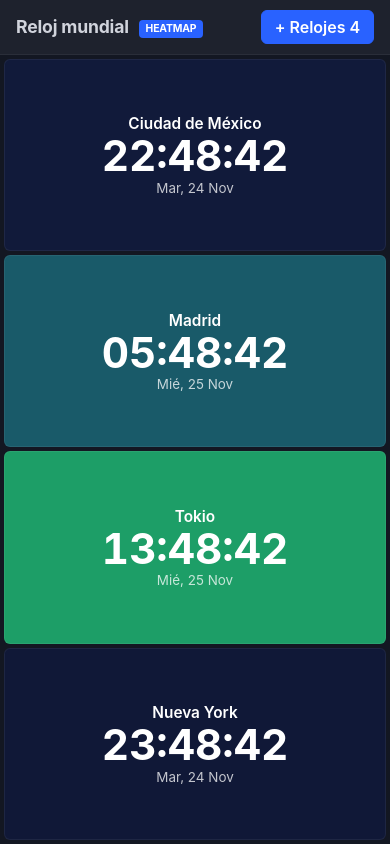
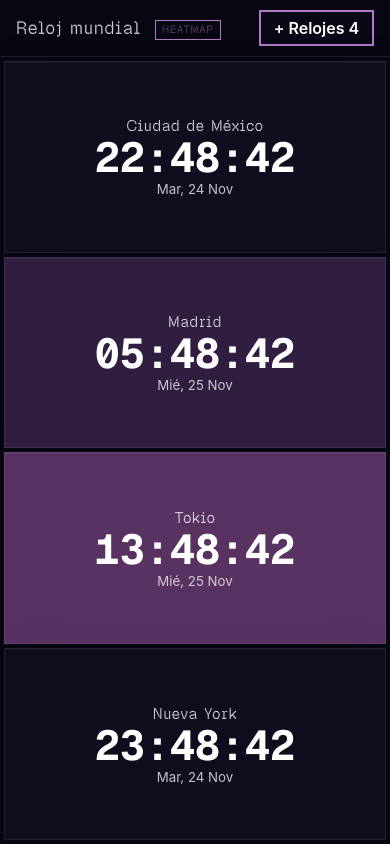
Before and after one commit to MoiBaldenegro/pagina-web-pequena-llamada-reloj-mundial, a website with bundled scripts: page index.html in a window 390 px wide. Built offline with nearby package versions, Linux system fonts and the light colour scheme.

Commit message:
mejora-de-estilos (#13)

```diff
--- a/css/styles.css
+++ b/css/styles.css
@@ -1,26 +1,38 @@
+@font-face { font-family: 'Geist'; src: url('./fonts/Geist-Variable.woff2') format('woff2'); font-weight: 100 900; font-display: swap; }
+@font-face { font-family: 'Geist Mono'; src: url('./fonts/GeistMono-Variable.woff2') format('woff2'); font-weight: 100 900; font-display: swap; }
+@font-face { font-family: 'Geist Pixel'; src: url('./fonts/GeistPixel-Circle.woff2') format('woff2'); font-weight: 400; font-display: swap; }
 * { box-sizing: border-box; }
 [hidden] { display: none !important; }
 :root {
-  --bg: #131722; --panel: #1e222d; --line: #2a2e39; --text: #d1d4dc; --muted: #787b86; --accent: #2962ff;
-  --up: #089981; --down: #f23645;
+  --bg: #070716; --panel: #101018; --line: rgba(255,255,255,.08); --line-strong: rgba(255,255,255,.15);
+  --text: #fff; --muted: #b8b8c5; --accent: #B37AC2; --accent-hover: #C396CF; --glow: rgba(108,56,122,.35);
+  --up: #39C98A; --down: #F05B72; --ease: .28s cubic-bezier(.2,.8,.2,1);
+  --font-sans: 'Geist', ui-sans-serif, system-ui, sans-serif;
+  --font-mono: 'Geist Mono', ui-monospace, monospace;
+  --font-display: 'Geist Pixel', ui-monospace, monospace;
 }
 html, body { height: 100%; }
+body {
+  margin: 0; overflow: hidden;
+  font-family: var(--font-sans);
+  background: radial-gradient(120% 80% at 50% 0%, #3C1F44 0%, #150A18 45%, #05050b 100%) fixed, var(--bg); color: var(--text);
+}
 body {
   margin: 0; overflow: hidden;
   font-family: -apple-system, BlinkMacSystemFont, "Trebuchet MS", Roboto, Ubuntu, sans-serif;
   background: var(--bg); color: var(--text);
 }
 .app { height: 100dvh; display: flex; flex-direction: column; position: relative; }
-.topbar { display: flex; align-items: center; gap: 1rem; padding: 0.6rem 1rem; border-bottom: 1px solid var(--line); background: var(--panel); }
-h1 { margin: 0; font-size: 1.1rem; font-weight: 700; letter-spacing: -0.01em; flex: 1; }
-.badge { font-size: 0.65rem; padding: 0.15rem 0.4rem; border-radius: 4px; background: var(--accent); color: #fff; vertical-align: middle; margin-left: 0.4rem; }
-.legend { display: flex; align-items: center; gap: 0.5rem; font-size: 0.75rem; color: var(--muted); }
-.legend i { width: 7rem; height: 0.5rem; border-radius: 4px; background: linear-gradient(90deg, hsl(228 55% 14%), hsl(190 70% 28%), hsl(150 70% 38%)); }
-.btn { font: inherit; color: var(--text); background: transparent; border: 1px solid var(--line); border-radius: 6px; padding: 0.4rem 0.8rem; cursor: pointer; transition: background .15s, transform .05s; }
-.btn:hover { background: #2a2e39; }
-.btn:active { transform: scale(0.97); }
-.btn.primary { background: var(--accent); border-color: var(--accent); color: #fff; font-weight: 600; }
-.btn.primary:hover { background: #1e53e5; }
+.topbar { display: flex; align-items: center; gap: 1rem; padding: 0.6rem 1rem; border-bottom: 1px solid var(--line); background: rgba(8,8,18,.75); backdrop-filter: blur(12px); }
+h1 { margin: 0; font-family: var(--font-display); font-size: 1.1rem; font-weight: 400; letter-spacing: .04em; flex: 1; }
+.badge { font-size: 0.65rem; padding: 0.15rem 0.4rem; border-radius: 0; background: transparent; border: 1px solid var(--accent); color: var(--accent); letter-spacing: .08em; vertical-align: middle; margin-left: 0.4rem; }
+.legend { font-family: var(--font-display); text-transform: uppercase; letter-spacing: .08em; display: flex; align-items: center; gap: 0.5rem; font-size: 0.75rem; color: var(--muted); }
+.legend i { width: 7rem; height: 0.5rem; border-radius: 0; background: linear-gradient(90deg, hsl(255 45% 8%), hsl(290 30% 20%), hsl(290 35% 42%)); }
+.btn { font: inherit; color: var(--text); background: transparent; border: 1px solid var(--line-strong); border-radius: 0; padding: 0.4rem 0.8rem; font-weight: 600; cursor: pointer; transition: border-color var(--ease), background var(--ease), box-shadow var(--ease); }
+.btn:hover { border-color: var(--accent); background: var(--panel); }
+
+.btn.primary { background: var(--bg); border: 2px solid var(--accent); }
+.btn.primary:hover { border-color: var(--accent-hover); background: var(--bg); box-shadow: 0 0 21px var(--glow); }
 .btn:focus-visible, input:focus-visible { outline: 2px solid var(--accent); outline-offset: 2px; }
 main { flex: 1; min-height: 0; padding: 4px; display: flex; }
 .heatmap { flex: 1; min-width: 0; display: grid; gap: 4px; grid-template-columns: repeat(var(--cols), minmax(0, 1fr)); grid-template-rows: repeat(var(--rows), minmax(0, 1fr)); }
@@ -28,27 +40,29 @@ main { flex: 1; min-height: 0; padding: 4px; display: flex; }
   --d: 0.5;
   min-width: 0; min-height: 0; overflow: hidden; position: relative;
   display: flex; flex-direction: column; justify-content: center; align-items: center; text-align: center;
-  border-radius: 6px; color: #fff;
-  background: hsl(calc(228 - var(--d) * 78) calc(55% + var(--d) * 15%) calc(14% + var(--d) * 24%));
-  box-shadow: inset 0 0 0 1px rgba(255,255,255,.06);
-  transition: filter .15s, background 1s;
+  border-radius: 0; color: #fff; border: 1px solid var(--line);
+  background: hsl(calc(255 + var(--d) * 35) calc(40% - var(--d) * 8%) calc(8% + var(--d) * 22%));
+  box-shadow: inset 0 1px 0 rgba(255,255,255,.05), 0 18px 40px rgba(0,0,0,.28);
+  transition: filter var(--ease), border-color var(--ease), background 1s;
   container-type: size;
 }
-.tile:hover { filter: brightness(1.2); }
-.tile h2 { margin: 0; font-size: clamp(0.8rem, 8cqmin, 2rem); font-weight: 600; }
-.clock { display: block; font-size: clamp(1.2rem, 22cqmin, 6rem); font-weight: 700; font-variant-numeric: tabular-nums; line-height: 1.1; }
+.tile:hover { filter: brightness(1.15); border-color: var(--accent); }
+.tile h2 { margin: 0; font-family: var(--font-display); font-size: clamp(0.8rem, 8cqmin, 2rem); font-weight: 400; letter-spacing: .04em; }
+.clock { display: block; font-family: var(--font-mono); font-size: clamp(1.2rem, 22cqmin, 6rem); font-weight: 700; font-variant-numeric: tabular-nums; line-height: 1.1; }
 .date { margin: 0; font-size: clamp(0.7rem, 7cqmin, 1.4rem); opacity: .75; text-transform: capitalize; }
-.tile .remove { position: absolute; top: 4px; right: 4px; width: 1.5rem; height: 1.5rem; padding: 0; border-radius: 4px; border: 0; background: rgba(0,0,0,.35); color: #fff; cursor: pointer; opacity: 0; transition: opacity .15s; }
+.tile .remove { position: absolute; top: 4px; right: 4px; width: 1.5rem; height: 1.5rem; padding: 0; border-radius: 0; border: 1px solid var(--line-strong); background: rgba(0,0,0,.45); color: #fff; cursor: pointer; opacity: 0; transition: opacity .15s; }
 .tile:hover .remove, .tile .remove:focus-visible { opacity: 1; }
 .empty { position: absolute; inset: 0; display: grid; place-items: center; color: var(--muted); pointer-events: none; }
-.panel { position: absolute; top: 0; right: 0; bottom: 0; width: min(22rem, 100%); background: var(--panel); border-left: 1px solid var(--line); box-shadow: -8px 0 24px rgba(0,0,0,.5); display: flex; flex-direction: column; padding: 1rem; gap: 0.75rem; z-index: 10; }
+.panel { position: absolute; top: 0; right: 0; bottom: 0; width: min(22rem, 100%); background: var(--panel); border-left: 1px solid var(--line-strong); box-shadow: -8px 0 40px rgba(0,0,0,.5); display: flex; flex-direction: column; padding: 1rem; gap: 0.75rem; z-index: 10; }
 .panel[hidden] { display: none; }
 .panel-head { display: flex; justify-content: space-between; align-items: center; }
-.panel-head h2 { margin: 0; font-size: 1rem; }
-#search { font: inherit; color: var(--text); background: var(--bg); border: 1px solid var(--line); border-radius: 6px; padding: 0.5rem 0.75rem; }
+.panel-head h2 { margin: 0; font-family: var(--font-display); font-weight: 400; font-size: 1rem; letter-spacing: .08em; text-transform: uppercase; }
+#search { font: inherit; color: var(--text); background: var(--bg); border: 1px solid var(--line); border-radius: 0; padding: 0.6rem 0.9rem; transition: var(--ease); }
+#search:focus { outline: none; border-color: var(--accent); box-shadow: 0 0 0 4px var(--glow); }
+#search::placeholder { color: var(--muted); }
 .list { list-style: none; margin: 0; padding: 0; overflow-y: auto; flex: 1; }
-.list li { display: flex; align-items: center; justify-content: space-between; gap: 0.5rem; padding: 0.45rem 0.5rem; border-radius: 6px; }
-.list li:hover { background: #2a2e39; }
+.list li { display: flex; align-items: center; justify-content: space-between; gap: 0.5rem; padding: 0.45rem 0.5rem; border-radius: 0; border-bottom: 1px solid var(--line); }
+.list li:hover { background: var(--bg); }
 .list small { color: var(--muted); display: block; }
 .list .btn { padding: 0.25rem 0.6rem; font-size: 0.8rem; }
 .list .btn.on { color: var(--down); border-color: var(--down); }
```
Also changed, not shown: .factory/handoff.md, .factory/memory.md, css/fonts/Geist-Variable.woff2 (added), css/fonts/GeistMono-Variable.woff2 (added), css/fonts/GeistPixel-Circle.woff2 (added).
